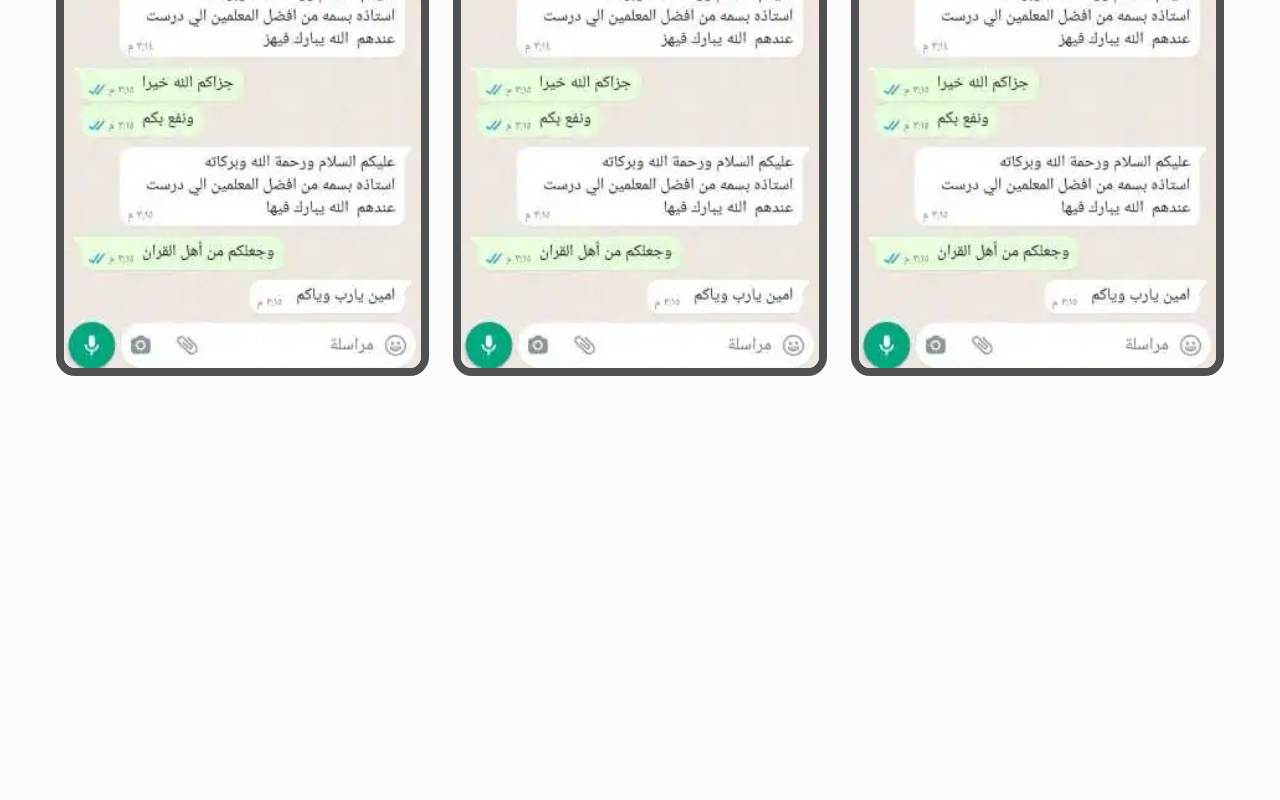
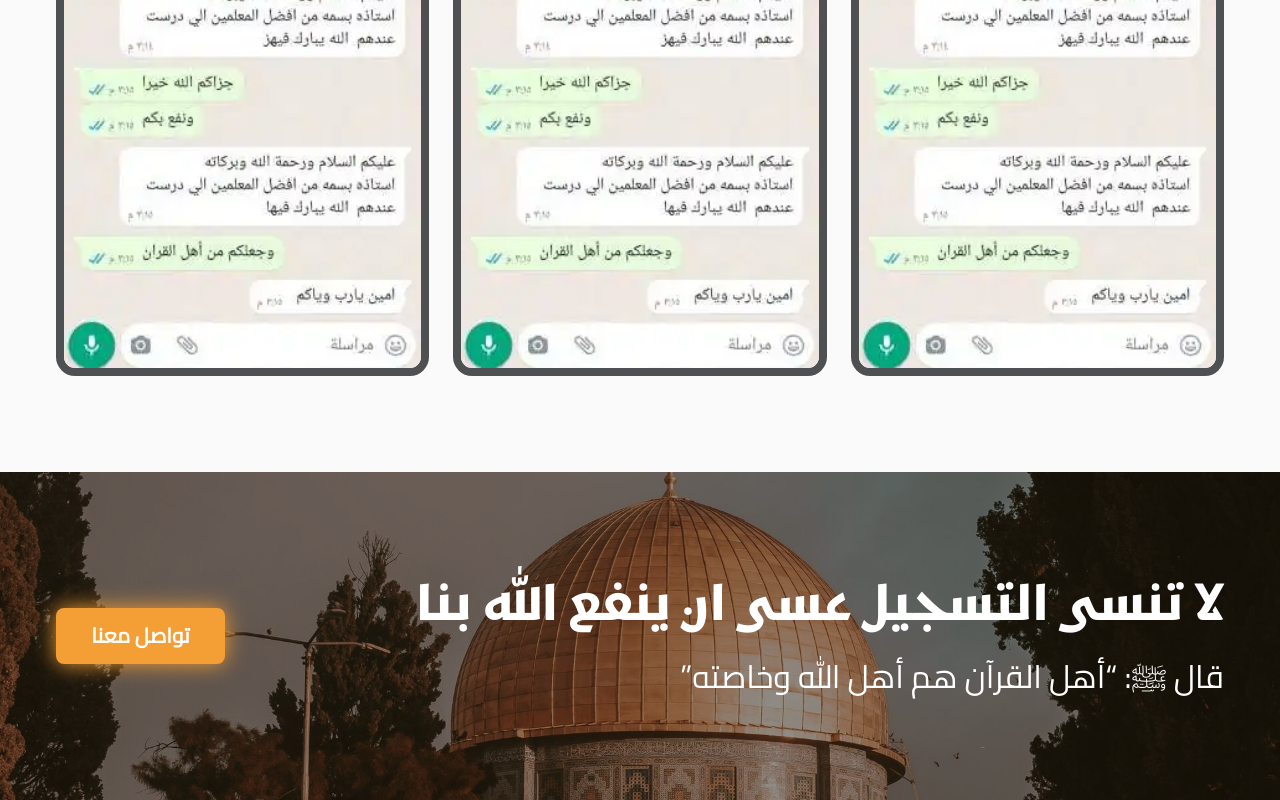
Before and after one commit to imbeltagy/Tollab-ElGannah, a website: page stage/index.pug in a window 1280 px wide. Shown: the part 3178-3978 px from the top of the page. Before the commit the page ends 3650 px from the top, so only its background shows below. Drawn offline with nearby package versions, Linux system fonts and the light colour scheme; files that its build step writes are made by us from their sources.

Commit message:
Last-Reminder

```diff
--- a/stage/index.pug
+++ b/stage/index.pug
@@ -149,6 +149,14 @@ html(lang="ar", dir="rtl")
             button.prev.disabled(aria-label="Previous")
             button.next(aria-label="Next")
 
+    //- Last Reminder Section
+    section.last-reminder
+      .container
+        .text
+          h2 لا تنسى التسجيل عسى ان ينفع الله بنا
+          p قال ﷺ: “أهل القرآن هم أهل الله وخاصته”
+        a.btn(href="#") تواصل معنا
+
 
     //- Custom JS File
     script(src="assets/js/app.js")
--- a/stage/sass/main.sass
+++ b/stage/sass/main.sass
@@ -366,10 +366,11 @@ main
         margin-inline: auto
         max-width: 20rem
 
-// ===========
-// 7. Reminder
-// ===========
-.reminder
+// ==============================
+// 7. Reminder & Last-Reminder BG
+// ==============================
+.reminder, .last-reminder
+  position: relative
   background-size: cover
   background-position: center 30%
   background-image: url("../images/reminder/masjed-xsm.jpg"), url("../images/reminder/masjed-px.jpg")
@@ -390,11 +391,15 @@ main
 
   .container
     position: relative
+    color: $c-light
 
+// ===========
+// 8. Reminder
+// ===========
+.reminder
   p
     padding: $s-5 0
     text-align: center
-    color: $c-light
     font-size: 2.5rem
     white-space: balance
 
@@ -406,7 +411,7 @@ main
       font-weight: bold
 
 // ===============
-// 8. Testimonials
+// 9. Testimonials
 // ===============
 .testimonials
   .slider
@@ -475,3 +480,30 @@ main
           transform: rotate(135deg)
         &.next
           transform: rotate(-45deg)
+
+// =================
+// 10. Last-Reminder
+// =================
+.last-reminder .container
+  display: grid
+  justify-content: center
+  text-align: center
+  gap: $s-4
+  @include md-screens
+    grid-template-columns: 1fr auto
+    align-items: center
+    text-align: start
+
+  .text
+    @include sm-screens
+      font-size: 1.1rem
+    @include md-screens
+      font-size: 1.4rem
+    @include lg-screens
+      font-size: 2rem
+
+    h2
+      font-family: $f-special
+
+  .btn
+    border-radius: .5rem
```
Also changed, not shown: docs/assets/css/main.css, docs/index.html.
